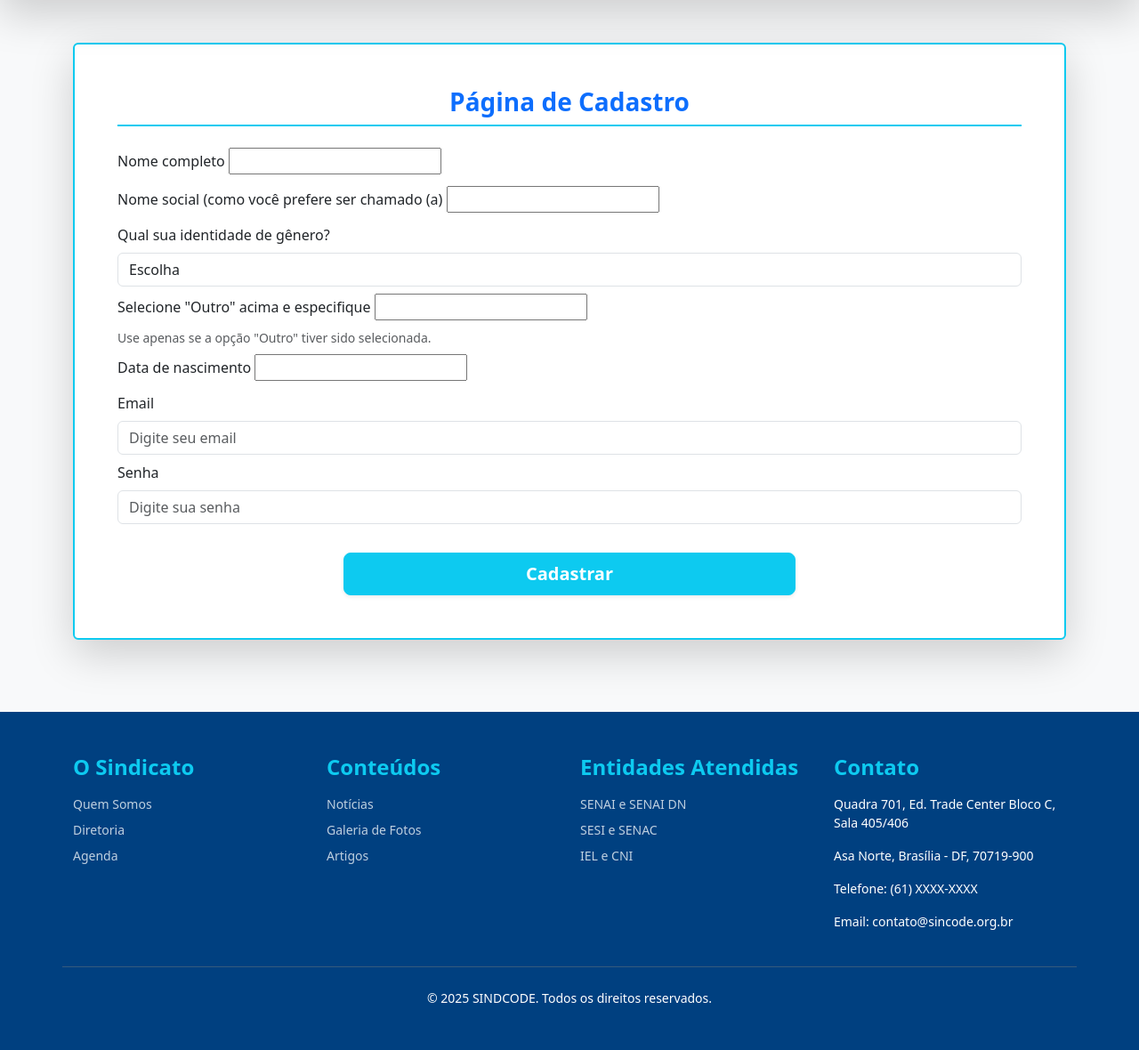
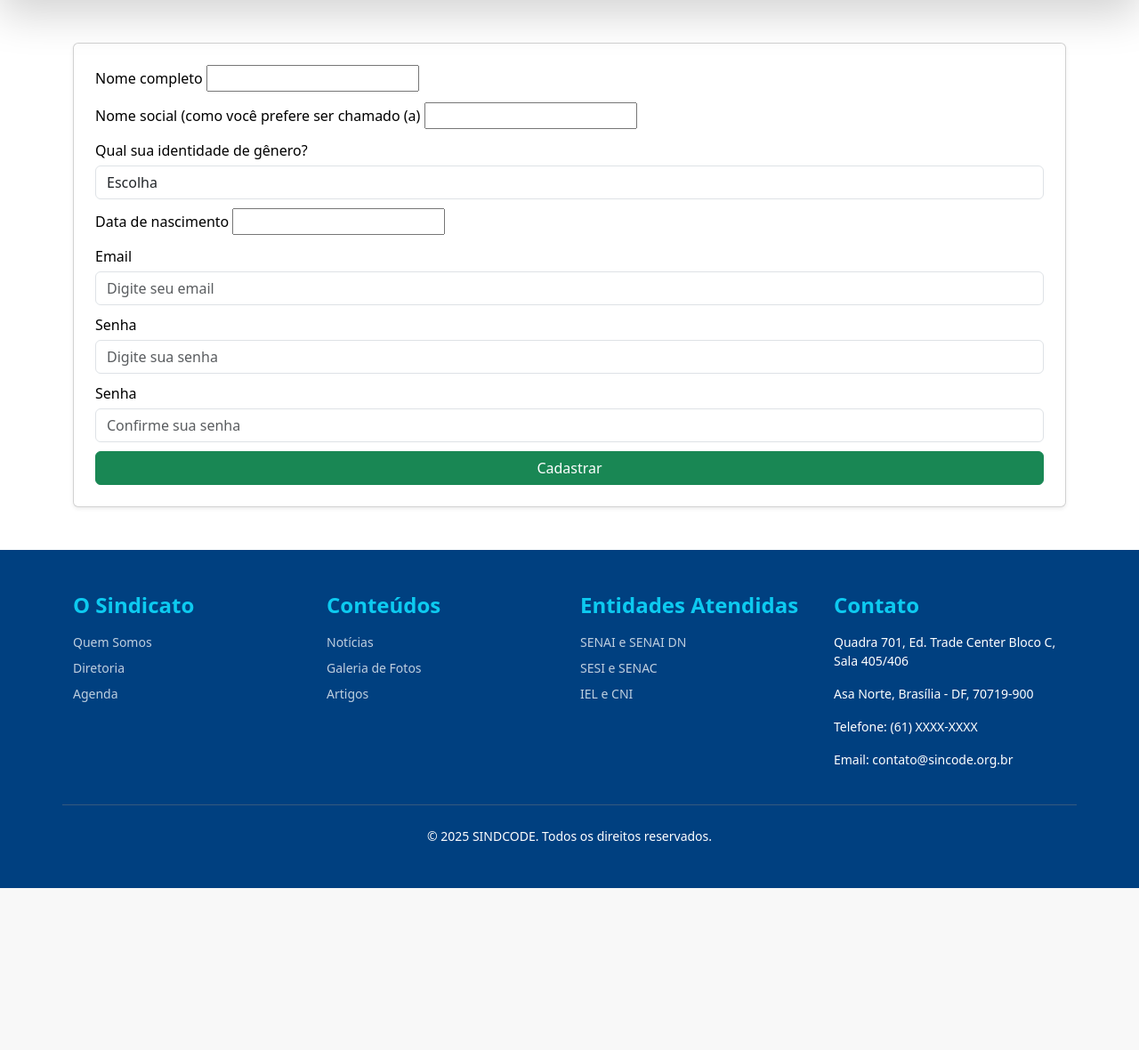
Before and after one commit to KarynaC-reate/SindCode, a Django app: page /cadastro in a window 1280 px wide. Shown: the part 72-1252 px from the top of the page at 89% size. After the commit the page ends 1070 px from the top, so only its background shows below. Run offline with Django 4.2, Linux system fonts and the light colour scheme.

Commit message:
Update templates(login e cadastro) e associados(forms e views)

```diff
--- a/associados/forms.py
+++ b/associados/forms.py
@@ -40,16 +40,22 @@ class AssociadoForm(forms.Form):
         max_length=100,
         widget=forms.EmailInput(attrs={'class': 'form-control', 'placeholder': 'Digite seu email'}),
     )
-    senha1 = forms.CharField(
+    senha_1 = forms.CharField(
         label="Senha",
         required=True,
         max_length=70,
         widget=forms.PasswordInput(attrs={'class': 'form-control', 'placeholder': 'Digite sua senha'}),
     )
+    senha_2 = forms.CharField(
+        label="Senha",
+        required=True,
+        max_length=70,
+        widget=forms.PasswordInput(attrs={'class': 'form-control', 'placeholder': 'Confirme sua senha'}),
+    )
 
 class LoginForm(forms.Form):
     nome_login = forms.CharField(
-        label="Nome login",
+        label="Nome",
         required=True,
         max_length=100,
     )
--- a/associados/views.py
+++ b/associados/views.py
@@ -1,16 +1,35 @@
 from django.shortcuts import render, redirect
-from associados.forms import AssociadoForm
+from associados.forms import AssociadoForm, LoginForm
+from django.contrib.auth.models import User
 
 def associados(request):
     return render(request, 'associados/index.html')
 
 def login(request):
-    return render(request, 'associados/login.html')
+    form = LoginForm(request.POST)
+    return render(request, 'associados/login.html',{'form':form})
 
 def cadastro(request):
     form = AssociadoForm()
     if request.method == 'POST':
         form = AssociadoForm(request.POST)
-        if form['senha1'].value() != form['senha2'].value():
-            return redirect(cadastro)
+        if form.is_valid():
+            if form['senha_1'].value() != form['senha_2'].value():
+                return redirect('cadastro')
+            nome_completo = form['nome_completo'].value()
+            nome_social = form['nome_social'].value()
+            identidade_genero = form['identidade_genero'].value()
+            email = form['email'].value()
+            senha = form['senha_1'].value()
+            if User.objects.filter(username=nome_completo).exists():
+                return redirect('cadastro')
+            # criar um novo associado
+            associado = User.objects.create_user(
+                username=nome_completo,
+                email=email,
+                password=senha,
+            )
+            associado.save()
+            return redirect('login')
+
     return render(request, 'associados/cadastro.html',{'form': form})
--- a/templates/associados/cadastro.html
+++ b/templates/associados/cadastro.html
@@ -2,47 +2,69 @@
 {% load static %}
 
 {% block content %}
-<div class="d-flex flex-column min-vh-100 bg-light text-dark">
-    <main class="flex-grow-1 container py-5">
-        <div class="row justify-content-center">
-            <div class="col-md-14 col-lg-12">
 
-                <!-- Cartão de Cadastro com Tema Claro -->
-                <div class="card p-5 shadow-lg bg-white border-info border-2">
-                    <h2 class="fs-3 fw-bold text-primary border-bottom border-info border-2 pb-2 mb-4 text-center">
-                        Página de Cadastro
-                    </h2>
-
+<div class="container my-5">
+    <div class="card shadow-sm p-4">
         <form action="{% url 'cadastro' %}" method="POST">
             {% csrf_token %}
 
+            <div class="row">
                 {% for field in form.visible_fields %}
-                            <div class="mb-2">
-                                <!-- Rótulo do campo -->
+
+                    <div class="col-12 col-lg-12" style="margin-bottom: 10px;"
+                         {% if field.name == 'genero_outro' %}id="div-genero-outro"{% endif %}>
+
                         <!--suppress XmlInvalidId -->
-                                <label for="{{ field.id_for_label }}" class="form-label text-dark">{{ field.label }}</label>
+                        <label for="{{ field.id_for_label }}" style="color:#000000; margin-bottom: 5px;">{{field.label}}</label>
 
                         {{ field }}
 
-                                {% if field.help_text %}
-                                    <div class="form-text text-muted">{{ field.help_text }}</div>
-                                {% endif %}
-                                {% for error in field.errors %}
-                                    <div class="alert alert-danger mt-1">{{ error }}</div>
+                       </div>
                 {% endfor %}
             </div>
-                        {% endfor %}
-                        <div class="d-flex justify-content-center w-100">
-                            <button type="submit" class="btn btn-info btn-lg w-50 text-white fw-bold rounded-3 shadow-sm mt-4">
-                                Cadastrar
-                            </button>
+            <button class="btn btn-success col-12" style="padding: top 5px;">Cadastrar</button>
+        </form>
+    </div>
 </div>
 
-                    </form>
-                </div>
+<script>
+    document.addEventListener('DOMContentLoaded', function() {
+        // ID do campo de seleção de gênero (identidade_genero)
+        const generoSelect = document.getElementById('id_identidade_genero');
 
-            </div>
-        </div>
-    </main>
-</div>
+        // ID do DIV que envolve o campo 'Outro' (genero_outro)
+        const generoOutroDiv = document.getElementById('div-genero-outro');
+
+        // Se um dos elementos não for encontrado, o script pode parar.
+        if (!generoSelect || !generoOutroDiv) {
+            console.error("ERRO: Elementos do formulário não encontrados. Verifique os IDs no HTML.");
+            return; // Sai da função
+        }
+
+        const VALOR_OUTRO = 'O';
+
+        function toggleOutroField() {
+            // Se o valor selecionado for 'O' (Outro), mostra; caso contrário, esconde.
+            generoOutroDiv.style.display = (generoSelect.value === VALOR_OUTRO) ? 'block' : 'none';
+
+            // Opcional: Limpa o valor do campo 'genero_outro' quando ele é escondido
+            if (generoSelect.value !== VALOR_OUTRO) {
+                 // Assumindo que o campo 'genero_outro' é um input dentro do div.
+                 // Você pode precisar de uma forma mais direta de acessar o input.
+                 // Aqui, tentamos uma abordagem segura, mas pode precisar de ajuste.
+                 const inputOutro = generoOutroDiv.querySelector('input');
+                 if (inputOutro) {
+                    inputOutro.value = '';
+                 }
+            }
+        }
+
+        // Executa na carga da página
+        toggleOutroField();
+
+        // Adiciona um evento para monitorar a mudança no dropdown
+        generoSelect.addEventListener('change', toggleOutroField);
+    });
+</script>
+
 {% endblock %}
```
Also changed, not shown: templates/associados/base.html (deleted, +0 -22 lines), templates/associados/index.html (+13 -13 lines), templates/associados/login.html (+9 -41 lines). Lines whose indentation alone changed are shown as unchanged.
